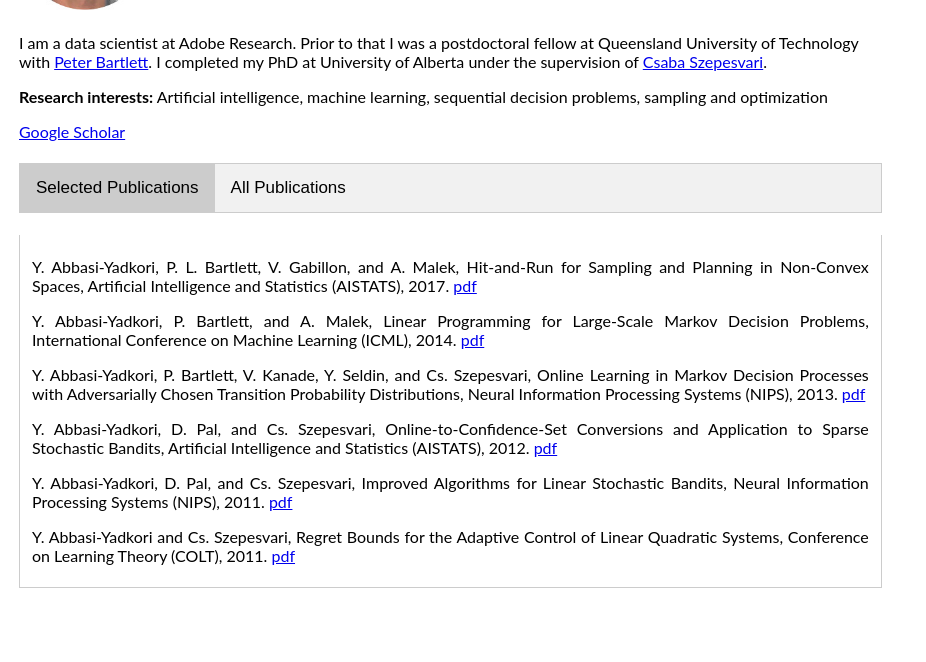
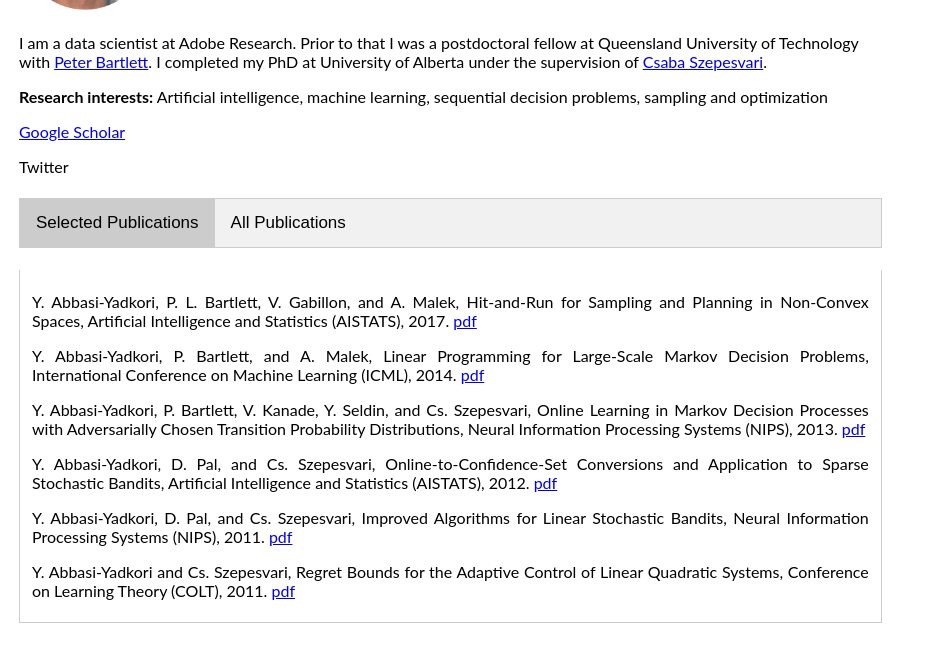
Before and after one commit to yasin-abbasi/yasin-abbasi.github.io, a plain HTML site: page index.html in a window 1280 px wide. Shown: the part 140-802 px from the top of the page, without its empty margins (0-926 px from the left). Drawn offline with Linux system fonts and the light colour scheme.

Commit message:
twitter page added

```diff
--- a/index.html
+++ b/index.html
@@ -70,6 +70,11 @@ I completed my PhD at University of Alberta under the supervision of
 <p>
 <a href="http://scholar.google.com.au/citations?user=-D0EgMIAAAAJ&amp;hl=en">
 Google Scholar</a>
+</p>
+
+<p>
+<https://twitter.com/yadkori>
+Twitter</a>
 </p>
 
 </td>
```
